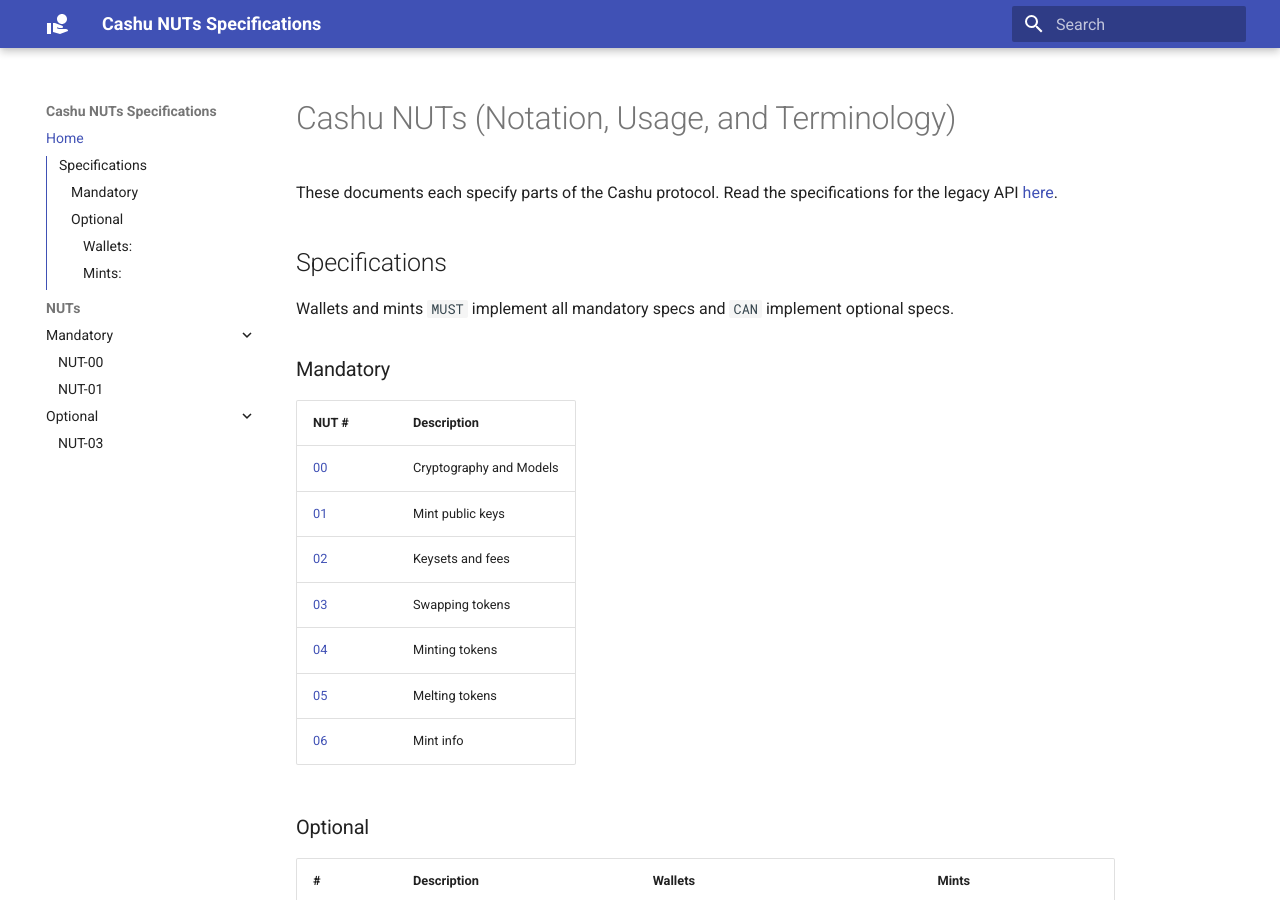
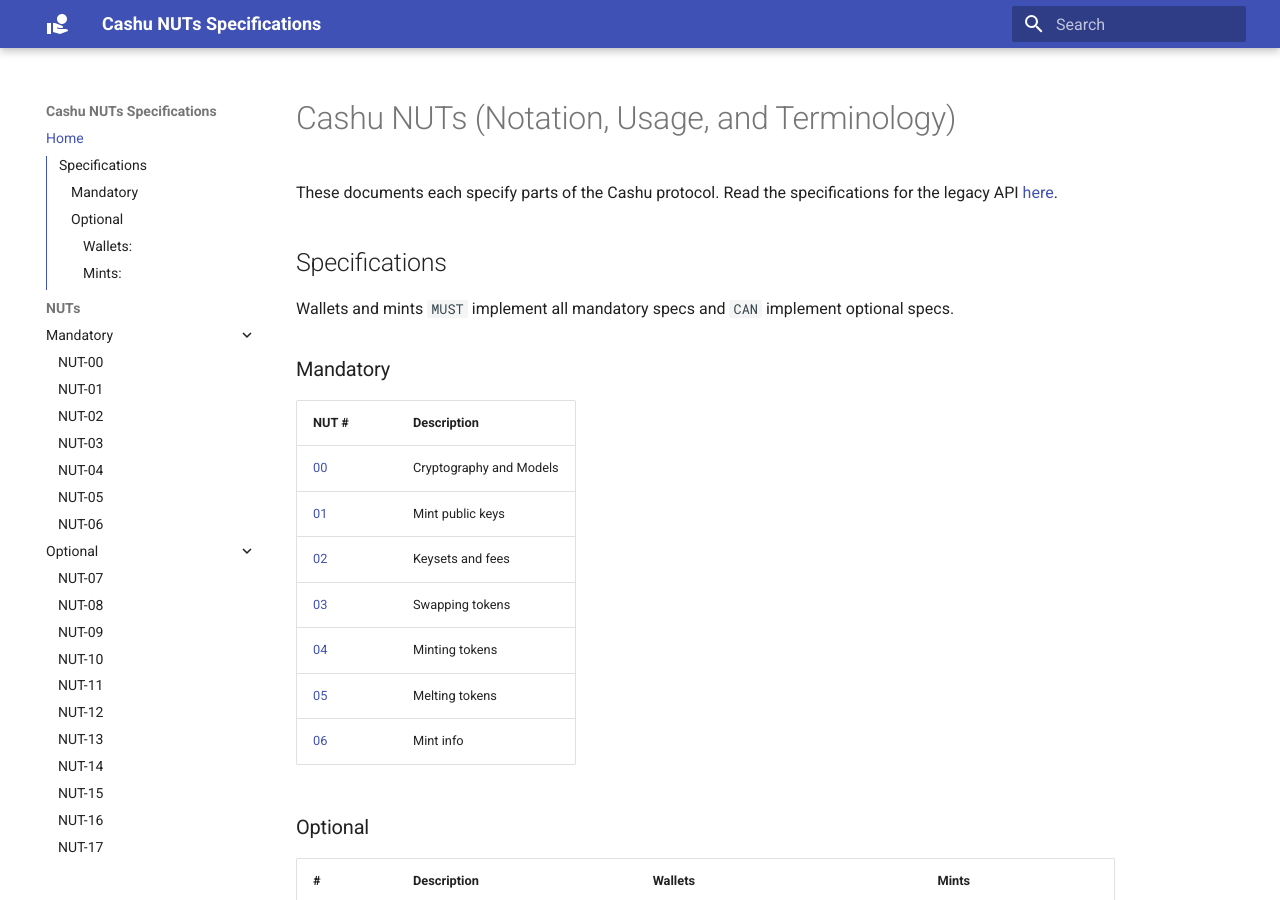
Before and after one commit to cashubtc/nuts, an MkDocs documentation site: the page built from docs/README.md, in a window 1280 px wide and 900 px high. Built offline with MkDocs 1.6.1 and Material for MkDocs 9.7.7, drawn with Linux system fonts in a browser that asks for light colours.

Commit message:
📝 update mandatory / optional list for mkdocs

```diff
--- a/mkdocs.yml
+++ b/mkdocs.yml
@@ -24,9 +24,24 @@
       - Mandatory:
           - NUT-00: 00.md
           - NUT-01: 01.md
+          - NUT-02: 02.md
+          - NUT-03: 03.md
+          - NUT-04: 04.md
+          - NUT-05: 05.md
+          - NUT-06: 06.md
           # Add more mandatory NUTs here
       - Optional:
-          - NUT-03: 03.md
+          - NUT-07: 07.md
+          - NUT-08: 08.md
+          - NUT-09: 09.md
+          - NUT-10: 10.md
+          - NUT-11: 11.md
+          - NUT-12: 12.md
+          - NUT-13: 13.md
+          - NUT-14: 14.md
+          - NUT-15: 15.md
+          - NUT-16: 16.md
+          - NUT-17: 17.md
           # Add more optional NUTs here
 plugins:
   - search
@@ -37,5 +52,3 @@
   - codehilite
   - toc:
       permalink: true
-extra_javascript:
-  - javascripts/filter.js
```
